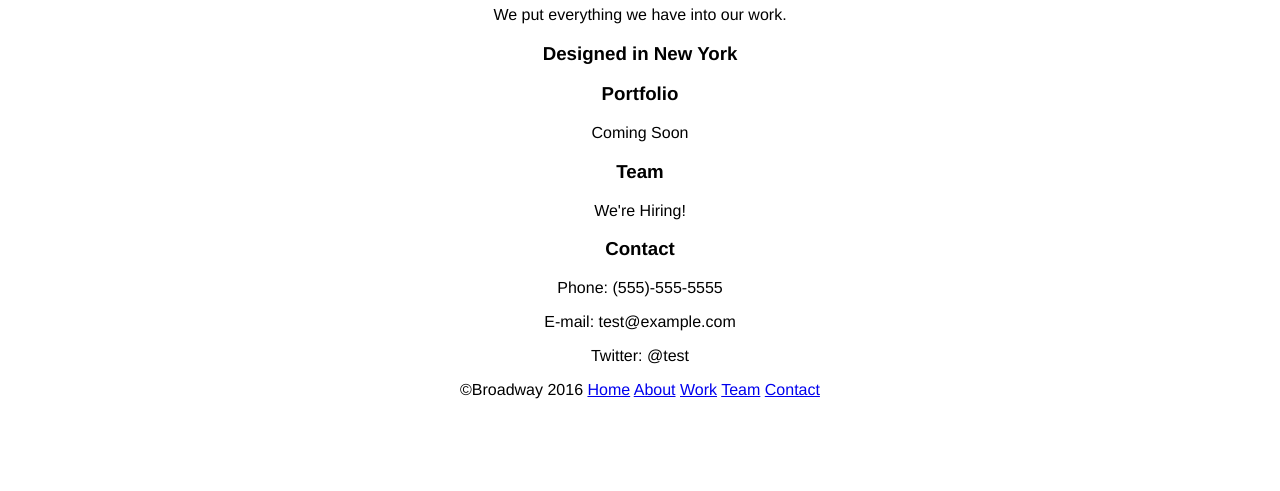
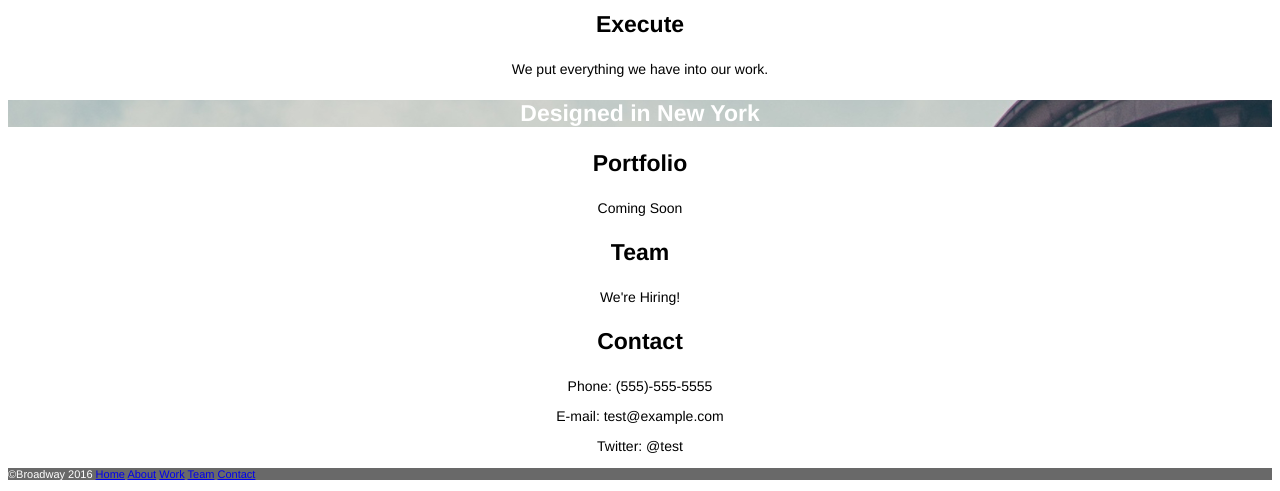
Before and after one commit to T3hGoat/broadway, a plain HTML site: page index.html in a window 1280 px wide. Shown: the part 1571-2062 px from the top of the page. Before the commit the page ends 1986 px from the top, so only its background shows below. Drawn offline with Linux system fonts and the light colour scheme.

Commit message:
Tweak css

```diff
--- a/resources/css/style.css
+++ b/resources/css/style.css
@@ -1,4 +1,4 @@
-h1, h2, h3, p, .TopNav, .about{
+h1, h2, h3, p, .about{
   text-align: center;
   font-family: Helvetica, sans-serif;
 }
@@ -13,7 +13,7 @@ h1{
   color: white;
 }
 
-.TopNav{
+.TopNav p{
   color: white;
   font-size: 18px;
 }
@@ -21,3 +21,28 @@ h1{
 .topimage{
   background-image: url(../images/the-flatiron-building.png);
 }
+
+h2{
+  font-size: 32px;
+}
+
+h3{
+  font-size: 23px;
+}
+
+p{
+  font-size: 14px;
+}
+
+.NewYork {
+  font-size: 23px;
+  color: white;
+    background-image: url(../images/the-flatiron-building.png);
+}
+
+.footer p{
+  text-align: left;
+  font-size: 11px;
+  color: white;
+  background-color: dimgray;
+}
```
